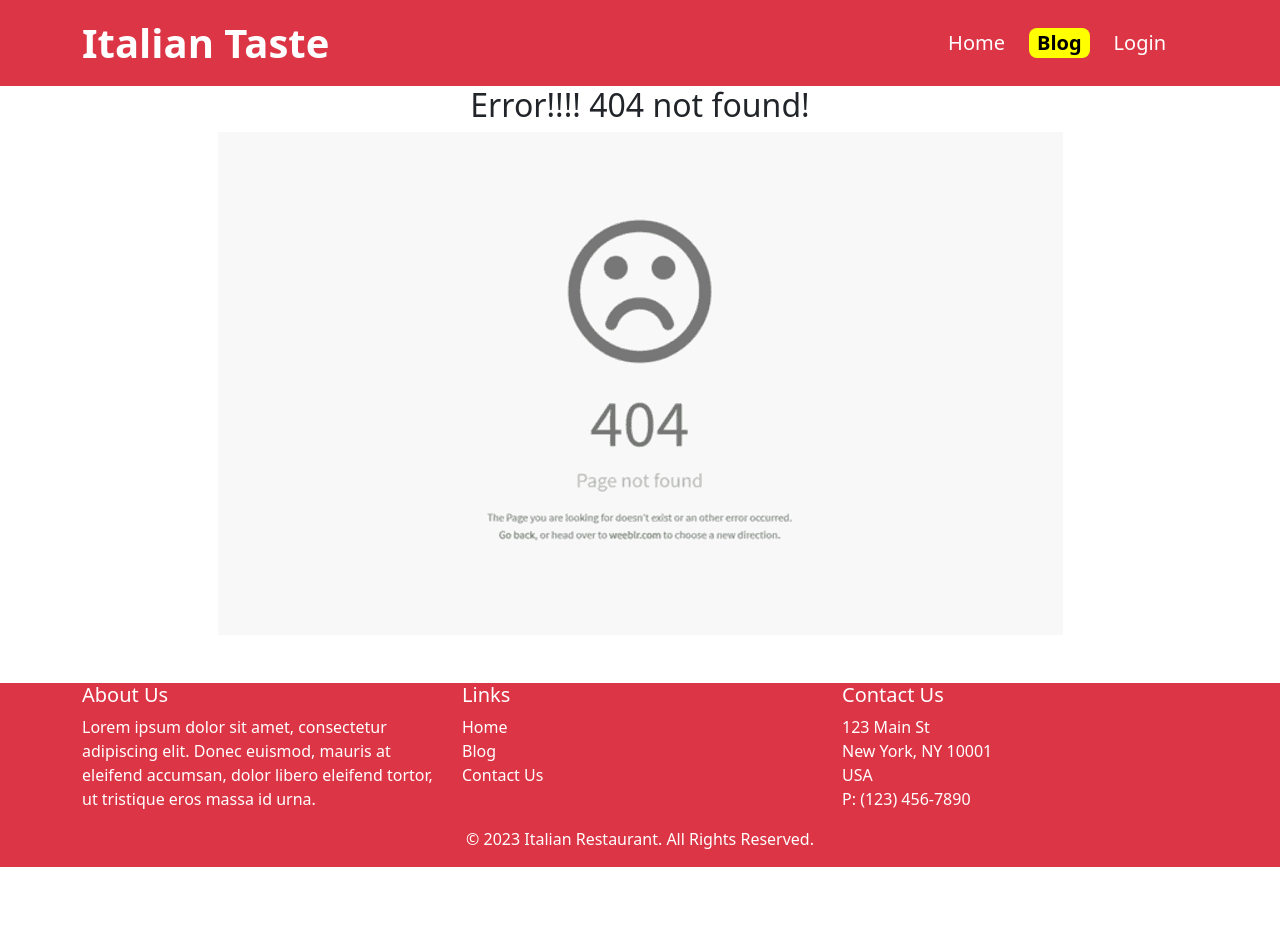
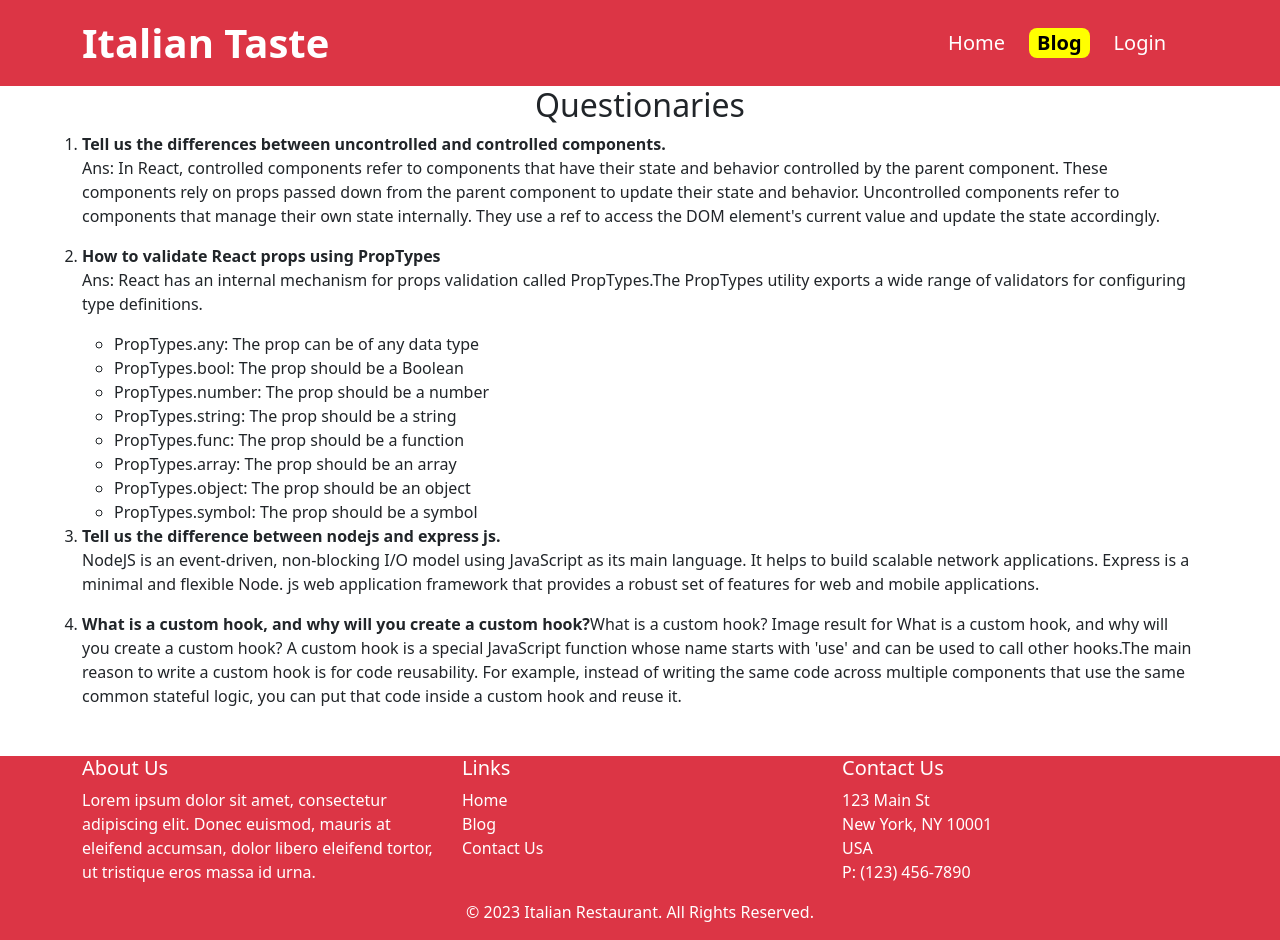
Before and after one commit to Ninjax11000/Assignment-10-client, a React (Vite) app: page /blog in a window 1280 px wide. Before the commit the page ends 867 px from the top, so only its background shows below. Built offline with nearby package versions, Linux system fonts and the light colour scheme; no server answers.

Commit message:
added questionaries

```diff
--- /dev/null
+++ b/src/Components/Blog/Blog.jsx
@@ -0,0 +1,50 @@
+import React from 'react';
+
+const Blog = () => {
+    return (
+        <div>
+            <h2 className='text-center'>Questionaries</h2>
+            <ol className='container'>
+                <li>
+                    <p><span className='fw-bold'>Tell us the differences between uncontrolled and controlled components.</span>
+                        <br />
+                        Ans: In React, controlled components refer to components that have their state and behavior controlled by the parent component. These components rely on props passed down from the parent component to update their state and behavior. Uncontrolled components refer to components that manage their own state internally. They use a ref to access the DOM element's current value and update the state accordingly.
+                    </p>
+                </li>
+                <li>
+                    <p><span className='fw-bold'>How to validate React props using PropTypes</span>
+                        <br />
+                        Ans: React has an internal mechanism for props validation called PropTypes.The PropTypes utility exports a wide range of validators for configuring type definitions.</p>
+                    <ul>
+                        <li>PropTypes.any: The prop can be of any data type</li>
+                        <li>PropTypes.bool: The prop should be a Boolean</li>
+                        <li>PropTypes.number: The prop should be a number</li>
+                        <li>PropTypes.string: The prop should be a string</li>
+                        <li>PropTypes.func: The prop should be a function</li>
+                        <li>PropTypes.array: The prop should be an array</li>
+                        <li>PropTypes.object: The prop should be an object</li>
+                        <li>PropTypes.symbol: The prop should be a symbol</li>
+                    </ul>
+
+                </li>
+                <li>
+                    <p>
+                        <span className='fw-bold'>Tell us the difference between nodejs and express js.</span>
+                        <br />
+                        NodeJS is an event-driven, non-blocking I/O model using JavaScript as its main language. It helps to build scalable network applications. Express is a minimal and flexible Node. js web application framework that provides a robust set of features for web and mobile applications.
+                    </p>
+                </li>
+                <li>
+                    <p>
+                        <span className='fw-bold'>What is a custom hook, and why will you create a custom hook?</span>
+                        What is a custom hook?
+                        Image result for What is a custom hook, and why will you create a custom hook?
+                        A custom hook is a special JavaScript function whose name starts with 'use' and can be used to call other hooks.The main reason to write a custom hook is for code reusability. For example, instead of writing the same code across multiple components that use the same common stateful logic, you can put that code inside a custom hook and reuse it.
+                    </p>
+                </li>
+            </ol>
+        </div>
+    );
+};
+
+export default Blog;
--- a/src/Components/Team/Team.jsx
+++ b/src/Components/Team/Team.jsx
@@ -5,7 +5,7 @@ const Team = () => {
     const [team, setTeam]=useState([]);
 
     useEffect(()=>{
-        fetch('http://localhost:5000/team')
+        fetch('https://italian-taste-server1-ninjax11000.vercel.app/team')
         .then(res=>res.json())
         .then(data=>setTeam(data))
         .catch(error=>console.log(error))
--- a/src/routes/Routes.jsx
+++ b/src/routes/Routes.jsx
@@ -6,6 +6,7 @@ import Login from "../Components/Login/Login";
 import Register from "../Components/Register/Register";
 import PrivateRoute from "./PrivateRoute";
 import ErrorPage from "../Components/ErrorPage/ErrorPage";
+import Blog from "../Components/Blog/Blog";
 
 
 
@@ -32,6 +33,11 @@ const router = createBrowserRouter([
           element:<Register></Register>
         },
         {
+          path:'/blog',
+          element:<Blog></Blog>
+        }
+        ,
+        {
           path:'*',
           element:<ErrorPage></ErrorPage>
 
```
Also changed, not shown: 1 other file (tests, documents, lock files or other folders).
